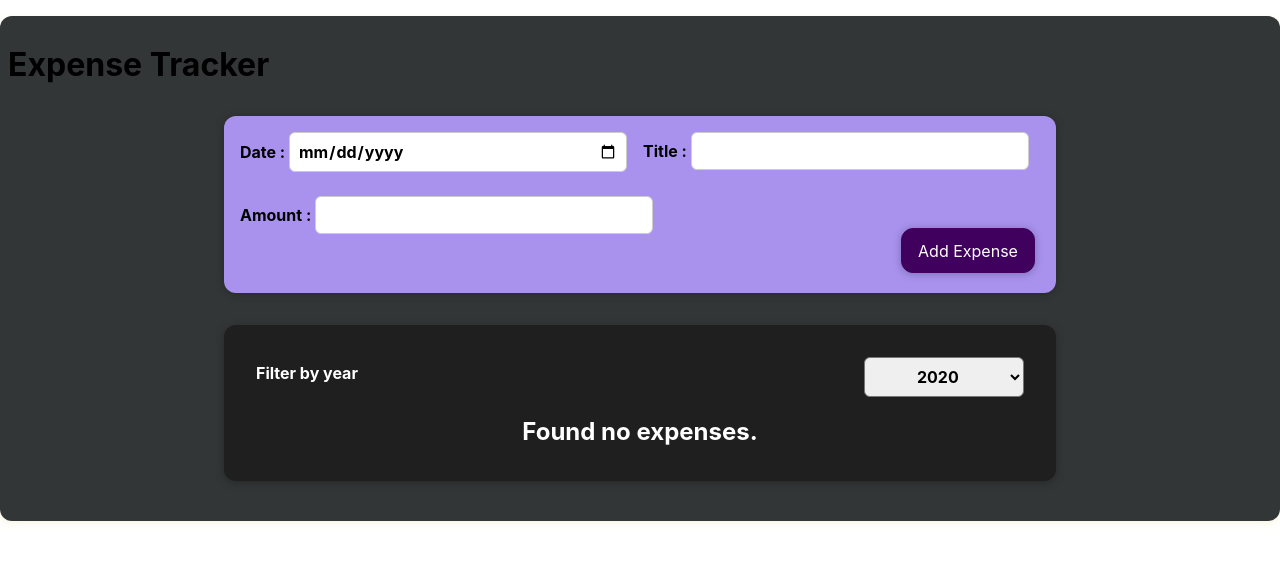
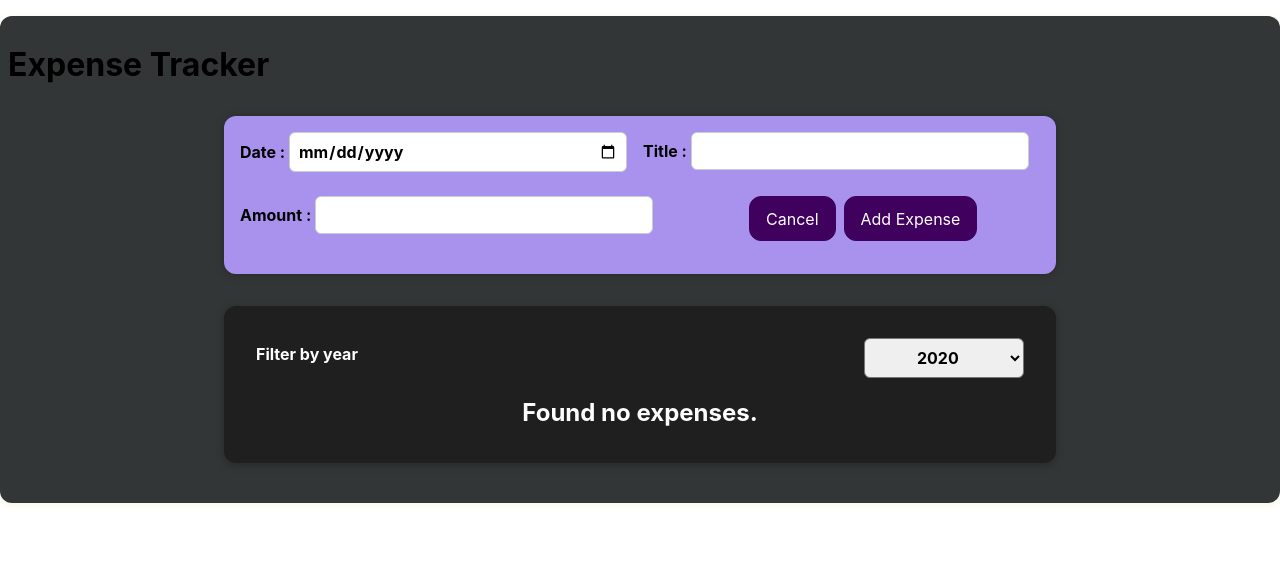
Before and after one commit to aliasif72/React_basics, a React (Create React App) app: page / in a window 1280 px wide. Both pictures are taken after a click on the button "Add Expense". Shown: the top 562 px of the page. Built offline with nearby package versions, Linux system fonts and the light colour scheme.

Commit message:
13th hide/show form

```diff
--- a/src/components/Expenses/ExpenseForm.js
+++ b/src/components/Expenses/ExpenseForm.js
@@ -1,12 +1,14 @@
 import './NewExpense.css';
 import './ExpenseForm.css';
 import {useState} from 'react';
+
 function ExpenseForm(props){
     const[userInput, setUserInput]=useState({
         enteredTitle:'',
         enteredDate:'',
         enteredAmount:''
     })
+
     function titleChanger(event)
     {
         setUserInput((prevState)=>{
@@ -42,25 +44,25 @@ function ExpenseForm(props){
                     enteredAmount:''
                 });
                   }
-
-      return(
+        return (
             <form onSubmit={submitHandler} >
               <div className="new-expense__controls">
               <div className="new-expense__control">
-            <label>Date :  <input name="date" value={userInput.enteredDate} onChange={dateChanger} type="date"/></label>
+                  <label>Date :  <input name="date" value={userInput.enteredDate} onChange={dateChanger} type="date" /></label>
                   </div>
                   <div className="new-expense__control">
-           <label> Title : <input name="title" value={userInput.enteredTitle} onChange={titleChanger} type="text"/></label>
+                 <label> Title : <input name="title" value={userInput.enteredTitle} onChange={titleChanger} type="text" /></label>
                  </div>
                  <div className="new-expense__control">
                   <label> Amount : <input name="amount"  value={userInput.enteredAmount} onChange={amountChanger} type="text" /></label>
                   </div>
                   <div className="new-expense__actions">
-            <button  className="new-expense button" type="submit">Add Expense</button>
+                  <button className="cancel" type="button" onClick={props.onCancel}>Cancel</button>
+                  <button className="positionOn" type="submit">Add Expense</button>
                   </div>
                </div>
               </form>
 
-    )
+        );
 }
 export default ExpenseForm
--- a/src/components/Expenses/NewExpense.css
+++ b/src/components/Expenses/NewExpense.css
@@ -9,7 +9,7 @@
   box-shadow: 0 1px 8px rgba(0, 0, 0, 0.25);
 }
 
-.new-expense button {
+ .new-expense button {
   font: inherit;
   cursor: pointer;
   width:auto;
@@ -18,9 +18,19 @@
   background-color: #40005d;
   color: white;
   border-radius: 12px;
+
+ }
+
+ .positionOff{
   margin-left: 14.5rem;
-  margin-bottom:-2rem;;
+   }
 
+.positionOn{
+  margin-left: 0.5rem;
+}
+
+.cancel{
+  margin-left: 5rem;
 }
 
 .new-expense button:hover,
--- a/src/components/Expenses/NewExpense.js
+++ b/src/components/Expenses/NewExpense.js
@@ -1,14 +1,31 @@
 import './NewExpense.css';
 import ExpenseForm from './ExpenseForm';
+import { useState } from 'react';
 
 function NewExpense(props)
 {
+    const [form,setForm]=useState(false);
+
     function newExpense(data){
         props.onsaveExpense(data);
+        setForm(false);
     }
+
+    function showForm()
+    {
+        setForm(true);
+    }
+
+    function stopForm()
+    {
+       setForm(false);
+    }
+
     return(
         <div className='new-expense'>
-            <ExpenseForm onNewExpense={newExpense} />
+       {!form && <button onClick={showForm} className="positionOff">Add Expense</button>}
+         {form && <ExpenseForm onNewExpense={newExpense}
+          onCancel={stopForm}/>}
         </div>
     )
 }
```
Lines whose indentation alone changed are shown as unchanged.
